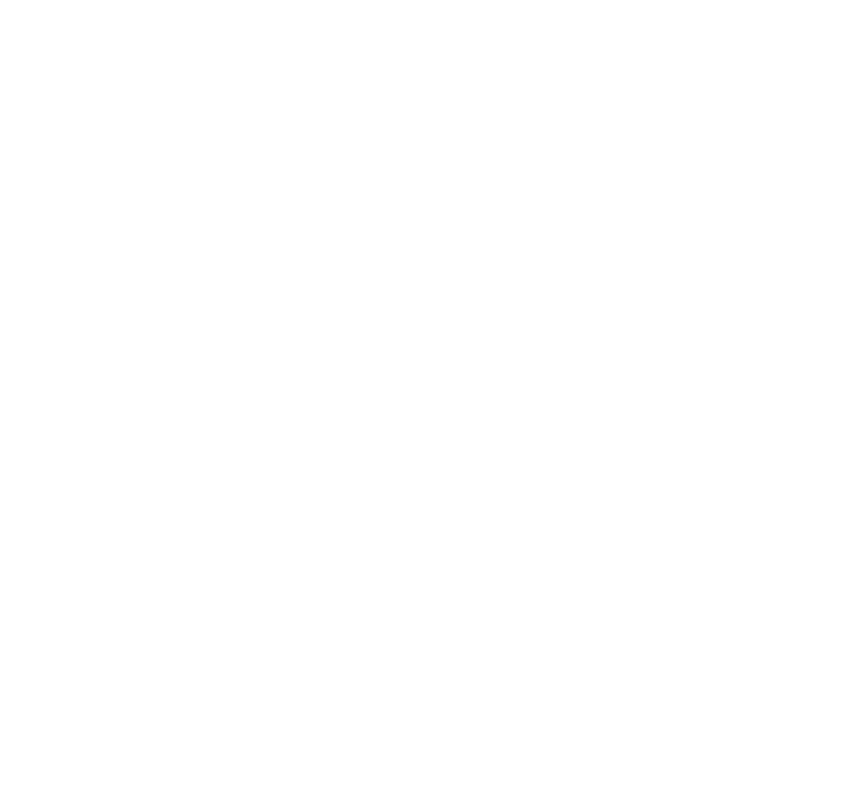
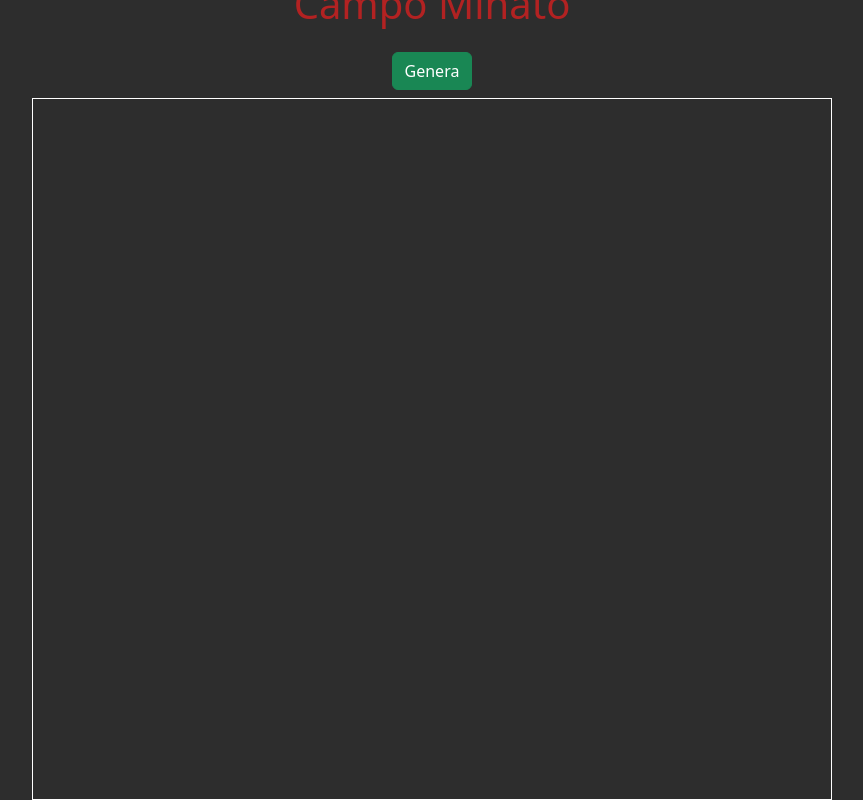
Before and after one commit to MaxPredathor/js-campominato-grid, a plain HTML site: page index.html in a window 1280 px wide. Shown: the whole page, without its empty margins (208-1071 px from the left). Drawn offline with nearby package versions, Linux system fonts and the light colour scheme.

Commit message:
added basic html structure with some css styling

```diff
--- a/css/style.css
+++ b/css/style.css
@@ -0,0 +1,30 @@
+body{
+    background-color: rgba(16, 15, 15, 0.873);
+    color: white;
+}
+h1{
+    color: firebrick;
+    margin: 0;
+    margin-top: -20px;
+}
+.wrapper{
+    width: 100%;
+    height: 100vh;
+    display: flex;
+    justify-content: center;
+    align-items: center;
+    flex-direction: column;
+}
+.playground{
+    width: 800px;
+    height: 800px;
+    border: 1px solid white;
+    display: flex;
+    flex-wrap: wrap;
+}
+.box{
+    width: calc(100% / 10);
+    height: calc(100% / 10);
+    border: 1px solid black;
+    display: inline-block;
+}
--- a/index.html
+++ b/index.html
@@ -8,6 +8,11 @@
     <link rel="stylesheet" href="css/style.css">
 </head>
 <body>
+    <div class="wrapper">
+        <h1 class="pb-3">Campo Minato</h1>
+        <button class="btn btn-success my-2">Genera</button>
+        <div class="playground"></div>
+    </div>
     <script src="js/script.js"></script>
 </body>
 </html>
```
